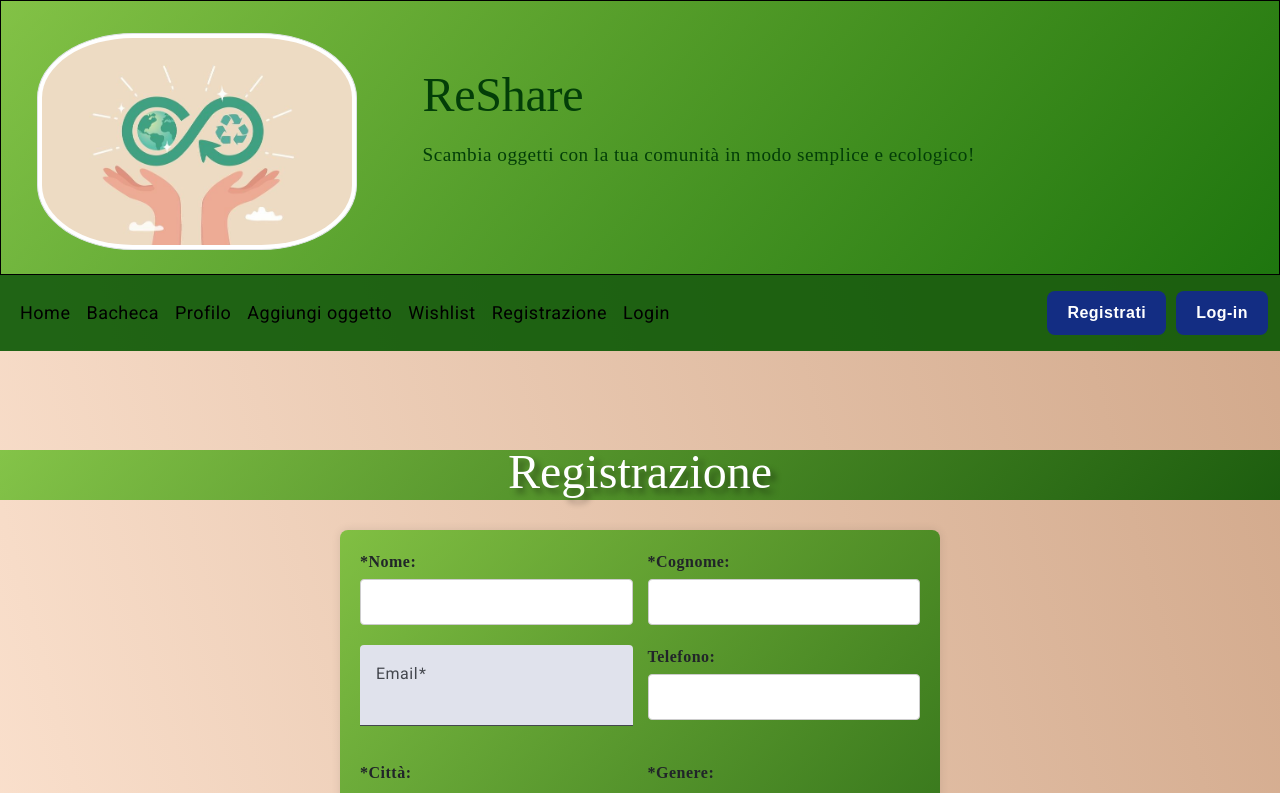
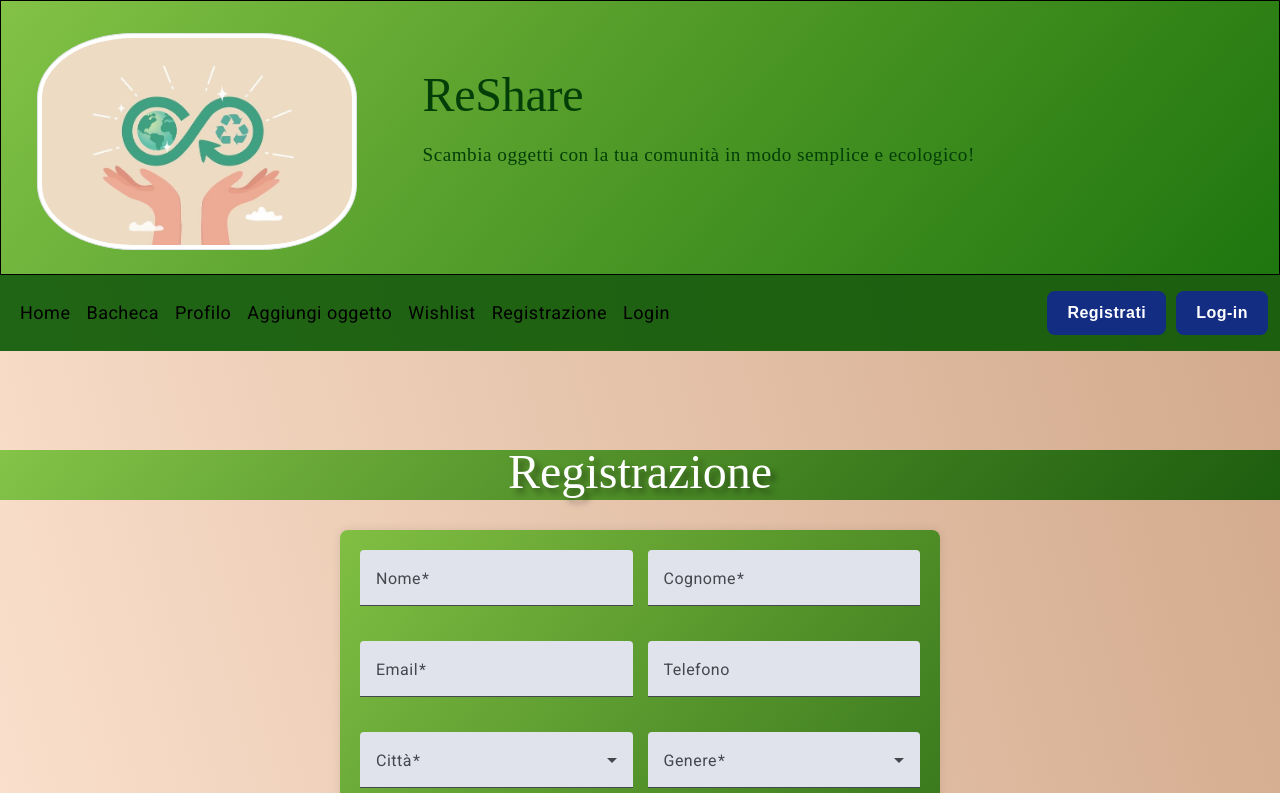
Before and after one commit to FranciMariPicci/reshare-fe, an Angular app: page /register in a window 1280 px wide. Shown: the top 793 px of the page. Built offline with nearby package versions, Linux system fonts and the light colour scheme; a web font is replaced by a local one.

Commit message:
aggiunta validators al component register

```diff
--- a/src/app/register/register.component.css
+++ b/src/app/register/register.component.css
@@ -85,21 +85,3 @@
     flex-direction: column;
     padding: 2%;
   }
-
-  .form-group.full-width {
-    flex: 1 1 100%;
-  }
-
-  label {
-    font-weight: bold;
-    margin-bottom: 5px;
-  }
-
-  input, select {
-    width: 100%;
-    padding: 10px;
-    margin-top: 5px;
-    border: 1px solid #ccc;
-    border-radius: 4px;
-    box-sizing: border-box;
-  }
--- a/src/app/register/register.component.html
+++ b/src/app/register/register.component.html
@@ -2,43 +2,68 @@
 <div class="registerContainer">
   <form #registerForm="ngForm" (ngSubmit)="onSubmit(registerForm)">
     <div class="form-group">
-      <label>*Nome: <input type="text" name="firstname" required ngModel></label>
+        <mat-form-field appearance="fill">
+          <mat-label>Nome</mat-label>
+          <input matInput
+          name = "firstname"
+          [formControl]="firstname"
+           >
+        </mat-form-field>
     </div>
+
     <div class="form-group">
-      <label>*Cognome: <input type="text" name="lastname" required ngModel></label>
-    </div>
+      <mat-form-field appearance="fill">
+        <mat-label>Cognome</mat-label>
+        <input matInput
+        name = "lastname"
+        [formControl]="lastname"
+        >
+      </mat-form-field>
+  </div>
+
     <div class="form-group">
-      <mat-form-field>
+      <mat-form-field appearance="fill">
         <mat-label>Email</mat-label>
         <input
+          name="email"
           matInput
           placeholder="pat@example.com"
           [formControl]="email"
           (blur)="updateErrorMessage()"
-          required
         />
         @if (email.invalid) {
           <mat-error>{{errorMessage()}}</mat-error>
         }
       </mat-form-field>
     </div>
+
     <div class="form-group">
-      <label>Telefono: <input type="tel" name="phone" ngModel></label>
+      <mat-form-field appearance="fill">
+        <mat-label>Telefono</mat-label>
+        <input matInput name="phone">
+      </mat-form-field>
+  </div>
+
+    <div class="form-group">
+      <mat-form-field>
+        <mat-label>Città</mat-label>
+        <mat-select name="city" [formControl]="city">
+          <mat-option value="Roma">Roma</mat-option>
+        </mat-select>
+      </mat-form-field>
     </div>
+
     <div class="form-group">
-      <label>*Città:</label>
-      <select name="city" required ngModel>
-        <option value="Roma">Roma</option>
-      </select>
+      <mat-form-field>
+        <mat-label>Genere</mat-label>
+        <mat-select name="gender" [formControl]="gender">
+          <mat-option value="male">Maschio</mat-option>
+          <mat-option value="female">Femmina</mat-option>
+          <mat-option value="prefer not say">Preferisco non dirlo</mat-option>
+        </mat-select>
+      </mat-form-field>
     </div>
-    <div class="form-group">
-      <label>*Genere:</label>
-      <select name="gender" required ngModel>
-        <option value="male">Maschio</option>
-        <option value="female">Femmina</option>
-        <option value="prefer not say">Preferisco non dirlo</option>
-      </select>
-    </div>
+
     <div class="form-group">
       <label>*Data di nascita: <input type="date" name="birthdate" required ngModel></label>
     </div>
--- a/src/app/register/register.component.ts
+++ b/src/app/register/register.component.ts
@@ -8,18 +8,24 @@ import { RegisterInfo } from '../model/register-info.model';
 import {MatFormFieldModule} from '@angular/material/form-field';
 import { merge } from 'rxjs';
 import {MatInputModule} from '@angular/material/input';
+import {MatSelectModule} from '@angular/material/select'
 
 @Component({
   selector: 'app-register',
   standalone: true,
-  imports: [FormsModule, MatFormFieldModule, MatInputModule, ReactiveFormsModule],
+  imports: [FormsModule, MatFormFieldModule, MatInputModule, ReactiveFormsModule, MatSelectModule],
   changeDetection: ChangeDetectionStrategy.OnPush,
   templateUrl: './register.component.html',
   styleUrl: './register.component.css'
 })
 
 export class RegisterComponent {
+  readonly firstname = new FormControl('', [Validators.required]);
+  readonly city = new FormControl('', [Validators.required]);
+  readonly lastname = new FormControl('', [Validators.required]);
+  readonly gender = new FormControl('', [Validators.required]);
   readonly email = new FormControl('', [Validators.required, Validators.email]);
+
   errorMessage = signal('');
 
   constructor(private registerService: RegisterService, private router: Router) {
```
